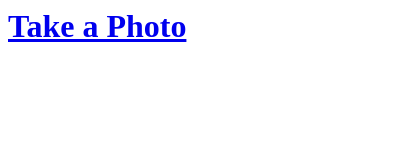
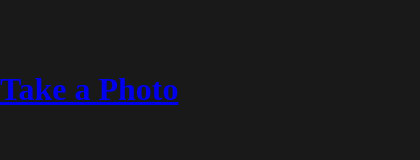
Before and after one commit to sacosta92/IAM3, a plain HTML site: page index.html in a window 390 px wide. Shown: the whole page, 420 px wide, since content can reach past the window. Drawn offline with Linux system fonts and the light colour scheme; some packages are replaced by stand-ins of ours.

Commit message:
new styles internal

```diff
--- a/index.html
+++ b/index.html
@@ -1,11 +1,24 @@
 <html>
 	<head>
-		<title>my camera</title>
+		<title>my camera : EDITOR</title>
 		<script src="phonegap.js"></script>
 		<script type="text/javascript" src="js/jquery-1.11.1.min.js"></script>
 		<script type="text/javascript" src="js/author.js"></script>
 		<style type="text/css">
+			body {
+				background-color: #191919;
+				margin: 0px;
+				padding: 0px;
+			}
+			#container {
+				color: #e6e6e6;
+				text-align: center;
+				padding: 25px 15px;
+				width: 100%;
+				margin: auto;
+			}
 			#image { display: none;
+				width: 90%;
 			    -ms-transform: rotate(90deg); /* IE 9 */
 			    -webkit-transform: rotate(90deg); /* Chrome, Safari, Opera */
 			    transform: rotate(90deg);
@@ -13,7 +26,10 @@
 		</style>
 	</head>
 	<body onLoad="DOMLoaded()">
+		<div id="container">
+
+		</div>
 		<a href="#" onclick="takePicture()"><h1>Take a Photo</h1></a>
-		<img id="image" height="70%" src=""/>
+		<img id="image" src=""/>
 	</body>
 </html>
```
